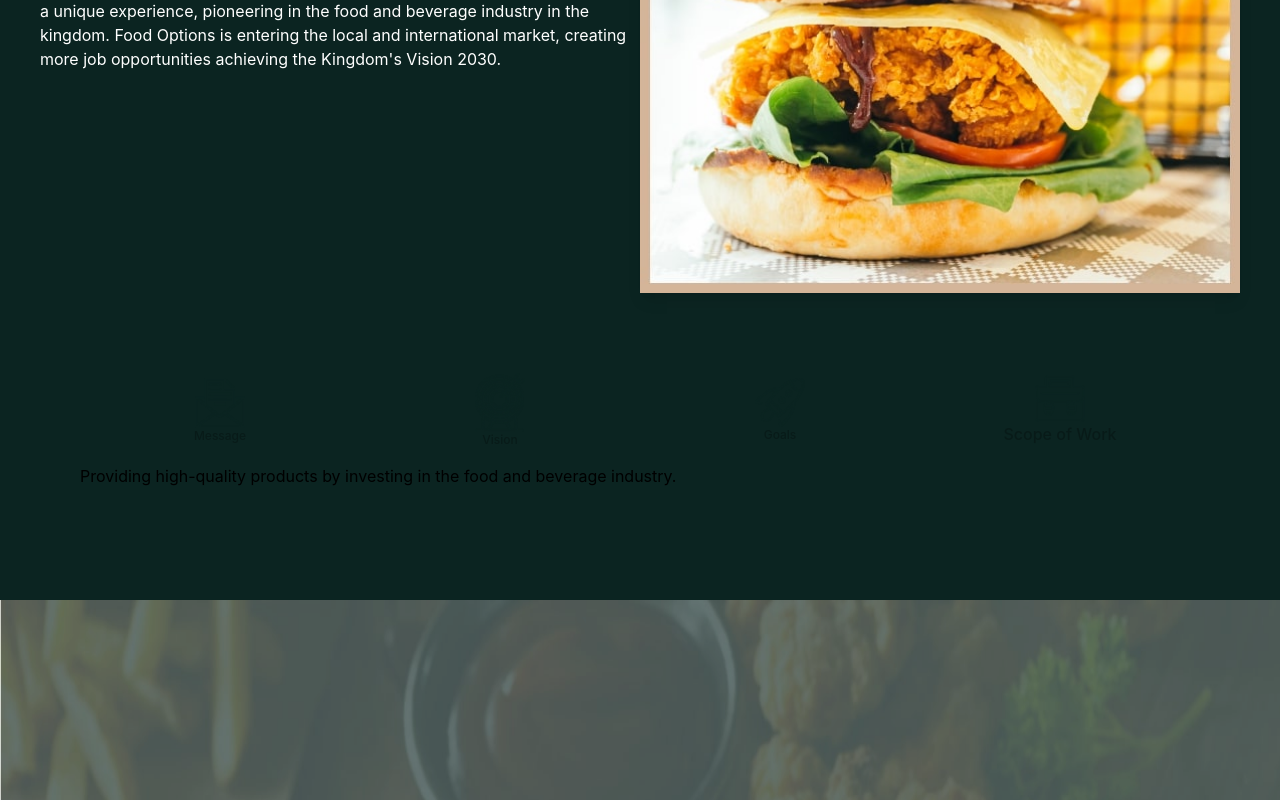
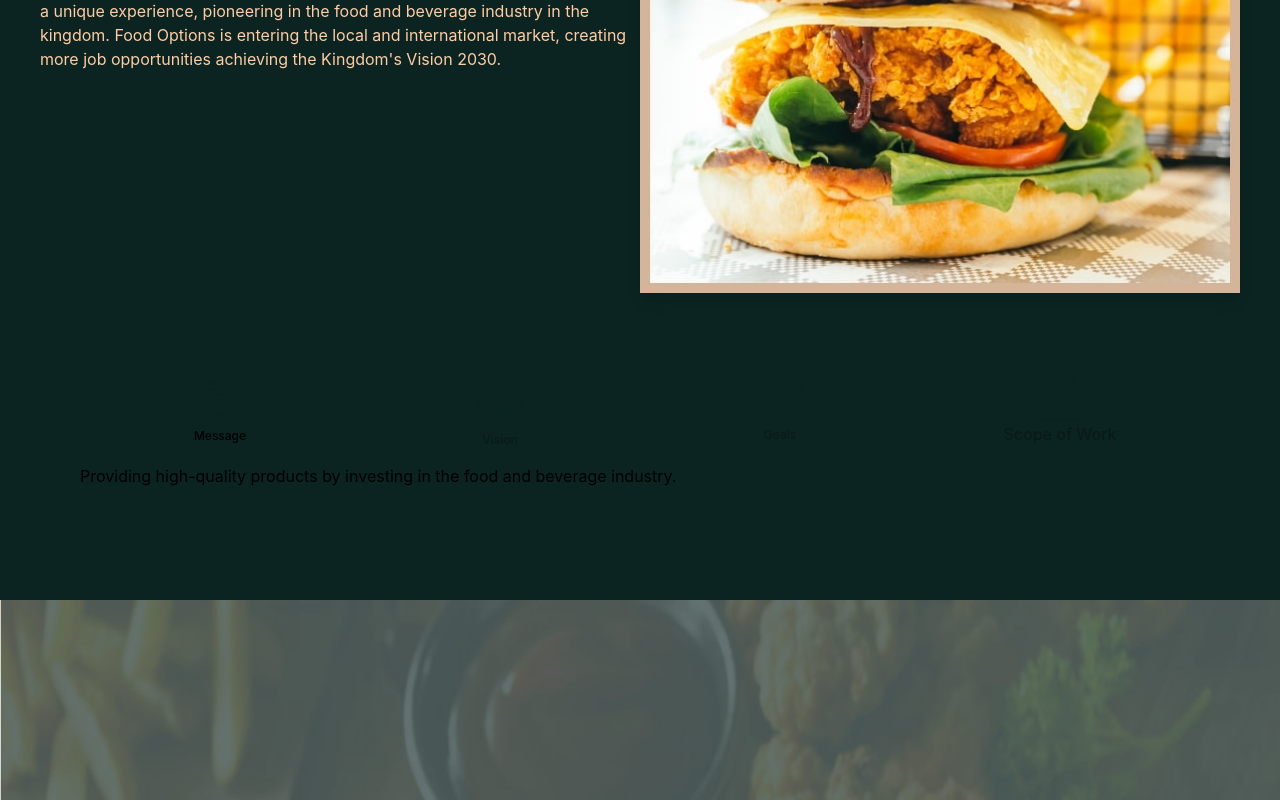
Before and after one commit to ninaismail/food-options-nextapp, a Next.js app: page / in a window 1280 px wide. Shown: the part 1215-2015 px from the top of the page. Built offline with nearby package versions, Linux system fonts and the light colour scheme.

Commit message:
added active tag design

```diff
--- a/components/about-tab.js
+++ b/components/about-tab.js
@@ -3,6 +3,7 @@ import { useState } from "react";
 
 function AboutTab() {
   const [openTab, setOpenTab] = useState(1);
+  const [isActive, setIsActive] = useState(1);
 
   return (
 <div class="w-full bg-my-teal-500 bg-my-beige-500 px-10 py-12 text-black">
@@ -15,11 +16,13 @@ function AboutTab() {
       block
       font-medium
       text-xs
-      opacity-25 hover:opacity-100 active:opacity-100 visited:opacity-100
-      " id="tabs-message-tab" data-bs-toggle="pill" data-bs-target="#tabs-message"
+      "   style={{
+        opacity: isActive == 1 ? '1' : '0.25',
+      }}
+      id="tabs-message-tab" data-bs-toggle="pill" data-bs-target="#tabs-message"
       role="tab" aria-controls="tabs-message"
       aria-selected="true"
-      onClick={() => setOpenTab(1)}>
+      onClick={() => {setOpenTab(1); setIsActive(1)}}>
         <Image src="/1.png" width="50" height="50" alt="Message" class="mx-auto mb-15"/>
         <div class="text-center">Message</div>
     </a>
@@ -30,10 +33,12 @@ function AboutTab() {
       block
       font-medium
       text-xs
-      opacity-25 hover:opacity-100 active:opacity-100 visited:opacity-100
-     " id="tabs-vision-tab" data-bs-toggle="pill" data-bs-target="#tabs-vision" role="tab"
+      "   style={{
+        opacity: isActive == 2 ? '1' : '0.25',
+      }}
+     id="tabs-vision-tab" data-bs-toggle="pill" data-bs-target="#tabs-vision" role="tab"
       aria-controls="tabs-vision" aria-selected="false"
-      onClick={() => setOpenTab(2)}>
+      onClick={() => {setOpenTab(2); setIsActive(2)}}>
         <Image src="/2.png" width="50" height="50" alt="Vision" class="mx-auto mb-15"/>
         <div class="text-center">Vision</div>
     </a>
@@ -44,10 +49,12 @@ function AboutTab() {
       block
       font-medium
       text-xs
-      opacity-25 hover:opacity-100 active:opacity-100 visited:opacity-100
-     " id="tabs-goals-tab" data-bs-toggle="pill" data-bs-target="#tabs-goals" role="tab"
+      "   style={{
+        opacity: isActive == 3 ? '1' : '0.25',
+      }}
+     id="tabs-goals-tab" data-bs-toggle="pill" data-bs-target="#tabs-goals" role="tab"
       aria-controls="tabs-goals" aria-selected="false"
-      onClick={() => setOpenTab(3)}>
+      onClick={() => {setOpenTab(3); setIsActive(3)}}>
         <Image src="/3.png" width="50" height="50" alt="Goals" class="mx-auto mb-15"/>
         <div class="text-center">Goals</div>
     </a>
@@ -58,10 +65,13 @@ function AboutTab() {
       block
       font-medium
       text-xsvisited
-      opacity-25 hover:opacity-100 active:opacity-100 visited:opacity-100
-     " id="tabs-scope-tab" data-bs-toggle="pill" data-bs-target="#tabs-scope" role="tab"
+      hover:opacity-100
+     "   style={{
+      opacity: isActive == 4 ? '1' : '0.25',
+    }}
+     id="tabs-scope-tab" data-bs-toggle="pill" data-bs-target="#tabs-scope" role="tab"
       aria-controls="tabs-scope" aria-selected="false"
-      onClick={() => setOpenTab(4)}>
+      onClick={() => {setOpenTab(4); setIsActive(4)}}>
         <Image src="/4.png" width="50" height="50" alt="Scope of Work" class="mx-auto mb-15"/>
         <div class="text-center">Scope of Work</div>
     </a>
--- a/components/about.js
+++ b/components/about.js
@@ -2,7 +2,7 @@ import Image from 'next/image'
 import Tabs from './about-tab'
 function HeroSection() {
   return (
-<div class="relative top-0 left-0 w-full bg-my-teal-500 px-10 py-12 text-white">
+<div class="relative top-0 left-0 w-full bg-my-teal-500 px-10 py-12 text-my-beige-500">
     <div class="text-my-beige-500 block mb-12 lg:mb-0 text-center flex justify-between items-center">
         <div>
             <Image src="/speech.png" width="40"height="40"alt="Speech"/>
--- a/tailwind.config.js
+++ b/tailwind.config.js
@@ -18,5 +18,6 @@ module.exports = {
       opacity: ['hover', 'active', 'visited']
     },
   },
-  plugins: [],
+  plugins: [
+],
 }
```
